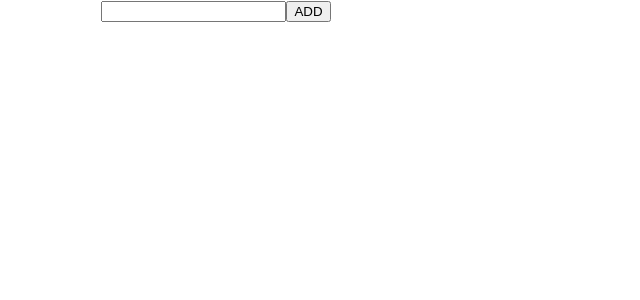
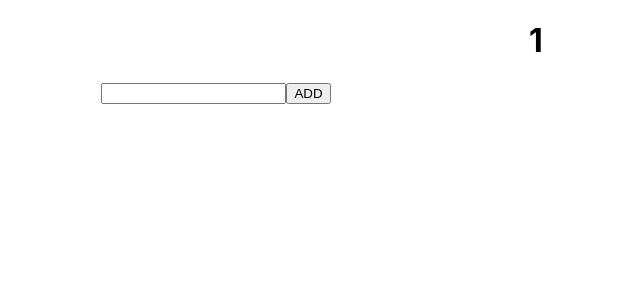
Before and after one commit to Sk-Bhardwaj24/react-practice, a React (Create React App) app: page / in a window 1280 px wide. Shown: the top 300 px of the page, without its empty margins (424-1064 px from the left). Built offline with nearby package versions, Linux system fonts and the light colour scheme.

Commit message:
added timer  in Todo

```diff
--- /dev/null
+++ b/src/Components/Timer.jsx
@@ -0,0 +1,18 @@
+import React from "react";
+
+import { useState, useEffect } from "react";
+
+const Timer = () => {
+  const [count, setCount] = useState(0);
+
+  useEffect(() => {
+    let timer = setTimeout(() => {
+      setCount((count) => count + 1);
+    }, 1000);
+
+    return () => clearTimeout(timer);
+  }, []);
+  return <h1 style={{ marginLeft: "40rem" }}>{count}</h1>;
+};
+
+export default Timer;
--- a/src/Components/Todo/Todo.jsx
+++ b/src/Components/Todo/Todo.jsx
@@ -1,4 +1,5 @@
 import React from "react";
+import Timer from "../Timer";
 
 import Todoinput from "./Todoinput";
 import Todolist from "./Todolist";
@@ -24,6 +25,7 @@ const Todo = () => {
   };
   return (
     <div>
+      <Timer />
       <Todoinput handleAdd={handleAdd} />
       {data.map((each, id) => (
         <Todolist
```
